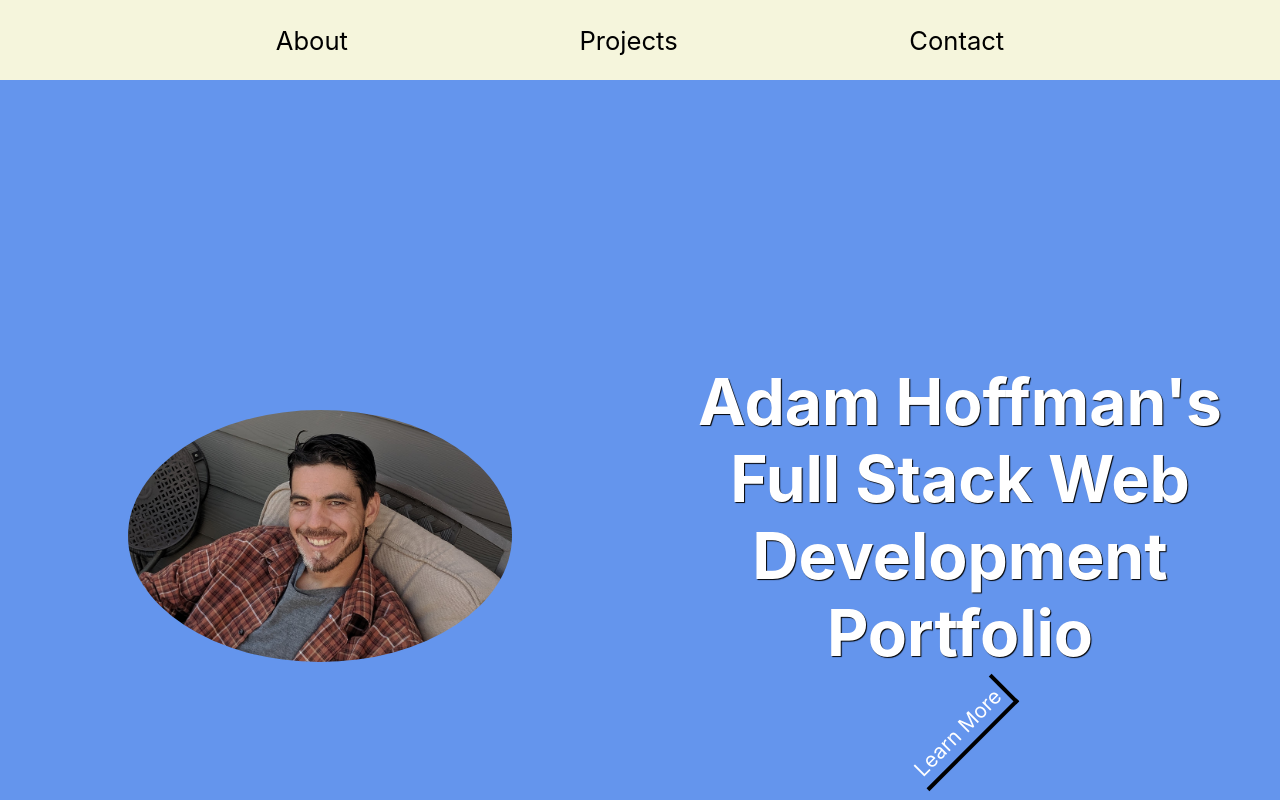
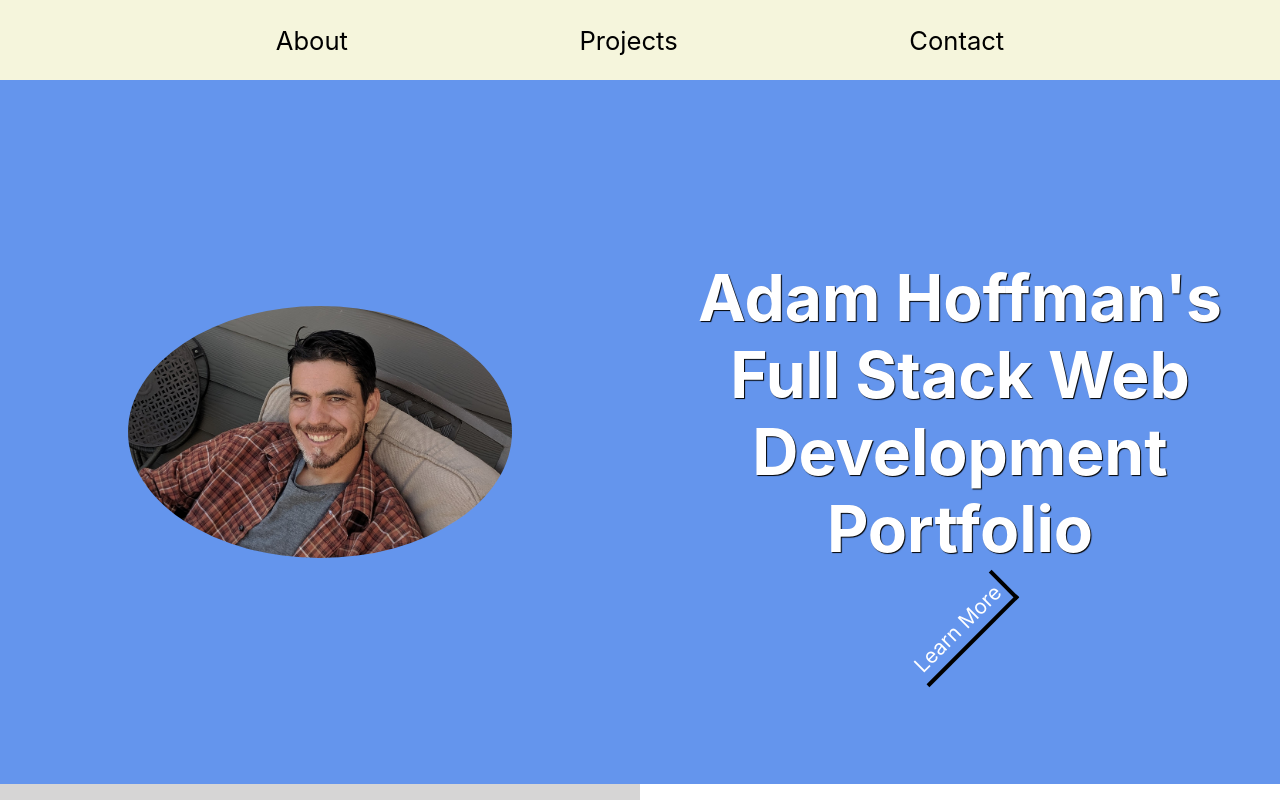
Before and after one commit to AdamHoffma/Portfolio-II, a React (Create React App) app in the folder client/: page / in a window 1280 px wide. Shown: the top 800 px of the page. Built offline with nearby package versions, Linux system fonts and the light colour scheme.

Commit message:
fixed height on intro box to fit on smaller screen

```diff
--- a/client/src/App.css
+++ b/client/src/App.css
@@ -59,7 +59,7 @@
 
 .intro {
   width: 100%;
-  height: 57rem;
+  height: 44rem;
   background-color: cornflowerblue;
 }
 
```
